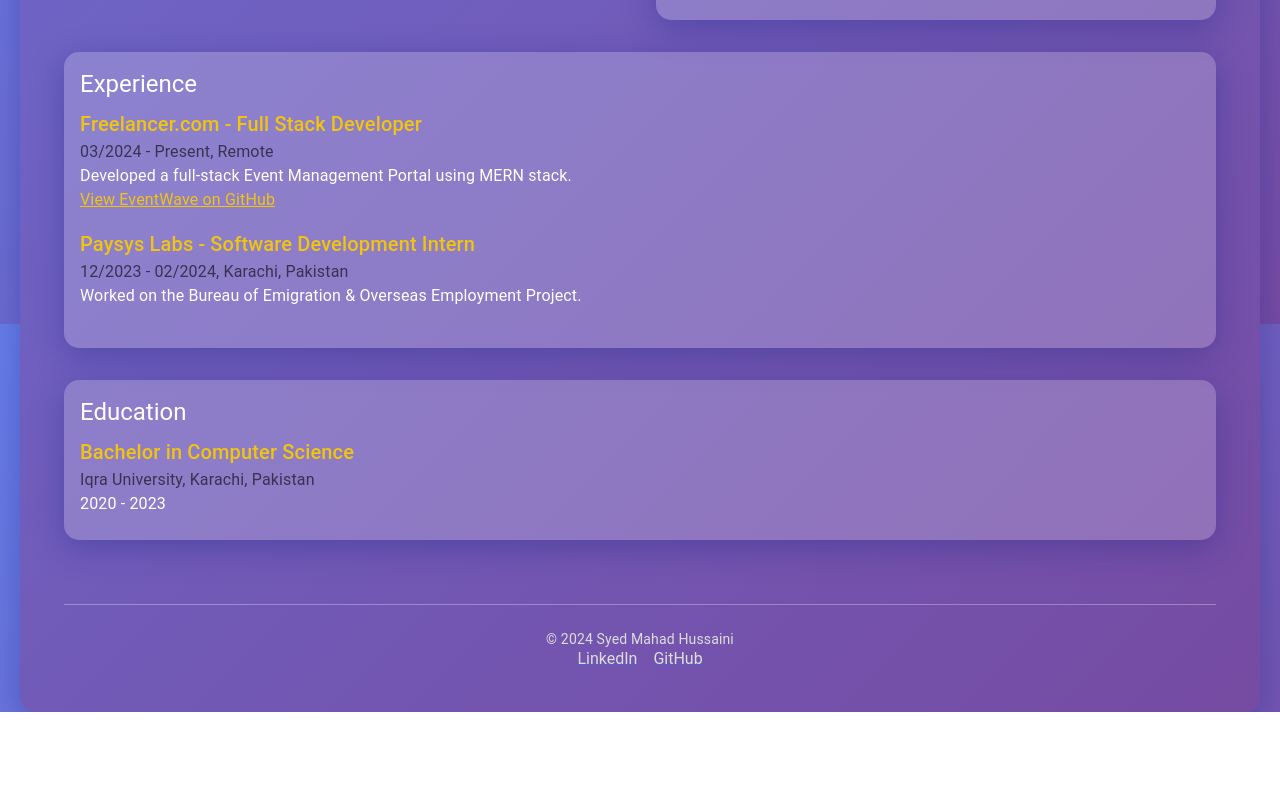
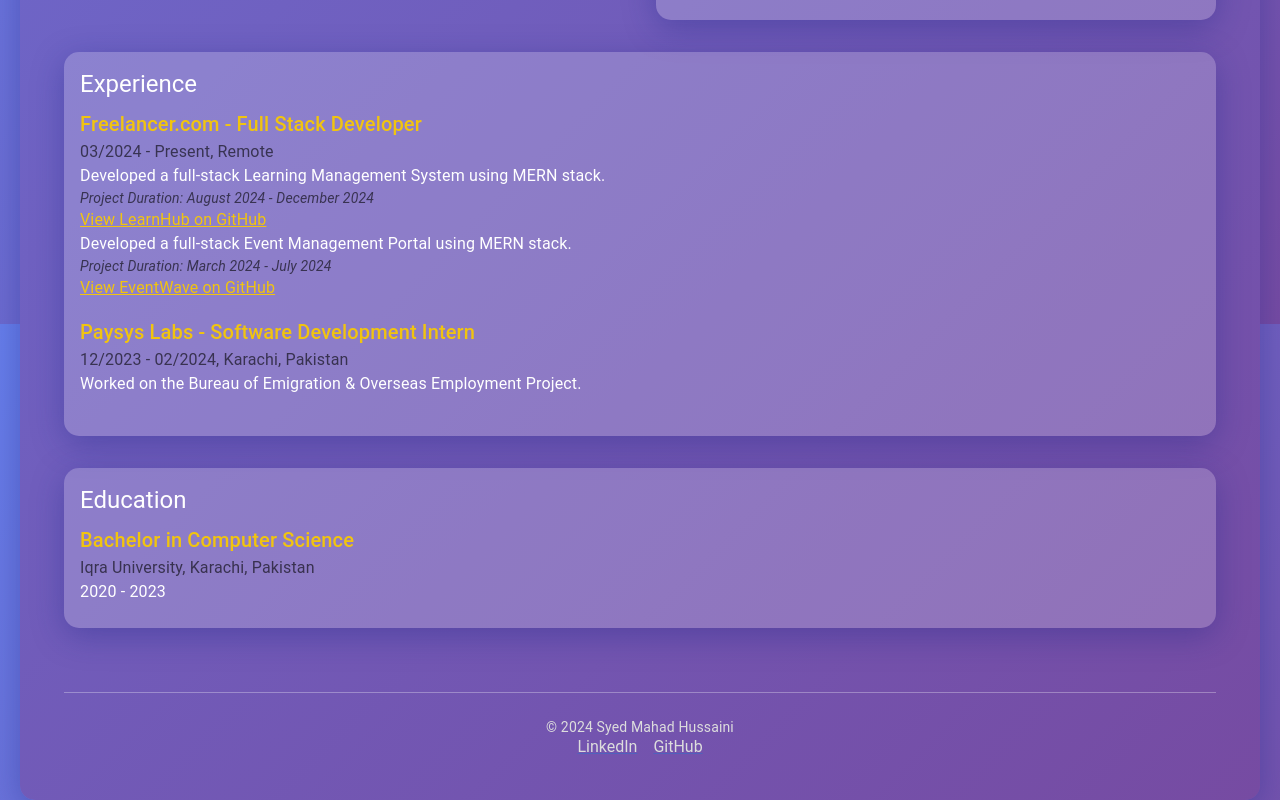
Before and after one commit to mahadhussaini/portfolio, a React (Vite) app: page / in a window 1280 px wide. Shown: the part 2076-2876 px from the top of the page. Before the commit the page ends 2788 px from the top, so only its background shows below. Built offline with nearby package versions, Linux system fonts and the light colour scheme.

Commit message:
first commit

```diff
--- a/src/components/Experience.jsx
+++ b/src/components/Experience.jsx
@@ -28,7 +28,26 @@ const Experience = () => {
             03/2024 - Present, Remote
           </Typography>
           <Typography variant="body1">
+            Developed a full-stack Learning Management System using MERN stack.
+          </Typography>
+          <Typography variant="body2" color="textSecondary">
+            <em>Project Duration: August 2024 - December 2024</em>
+          </Typography>
+          <Typography color="textSecondary">
+            <a
+              href="https://github.com/mahadhussaini/learnhub"
+              target="_blank"
+              rel="noopener noreferrer"
+              style={{ color: "#f1c40f", textDecoration: "underline" }}
+            >
+              View LearnHub on GitHub
+            </a>
+          </Typography>
+          <Typography variant="body1">
             Developed a full-stack Event Management Portal using MERN stack.
+          </Typography>
+          <Typography variant="body2" color="textSecondary">
+            <em>Project Duration: March 2024 - July 2024</em>
           </Typography>
           <Typography color="textSecondary">
             <a
```
